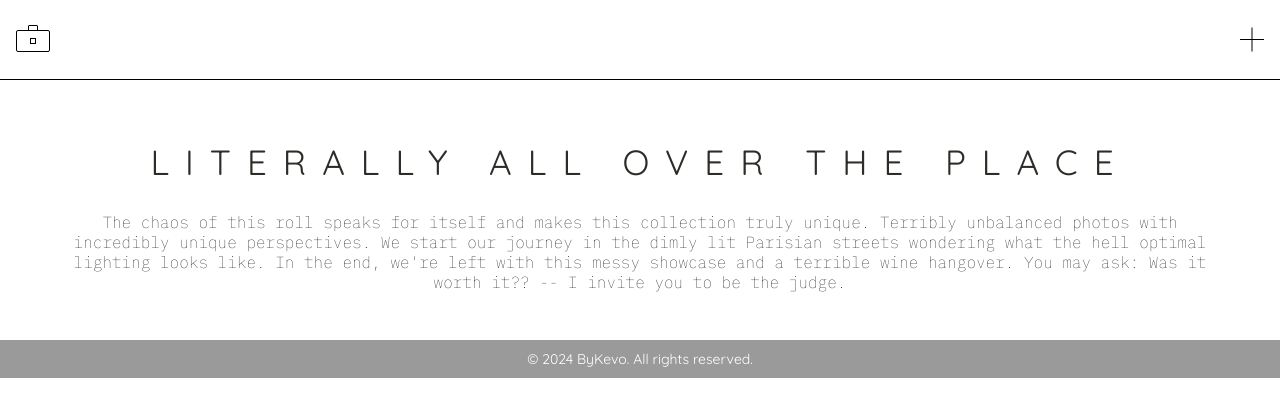
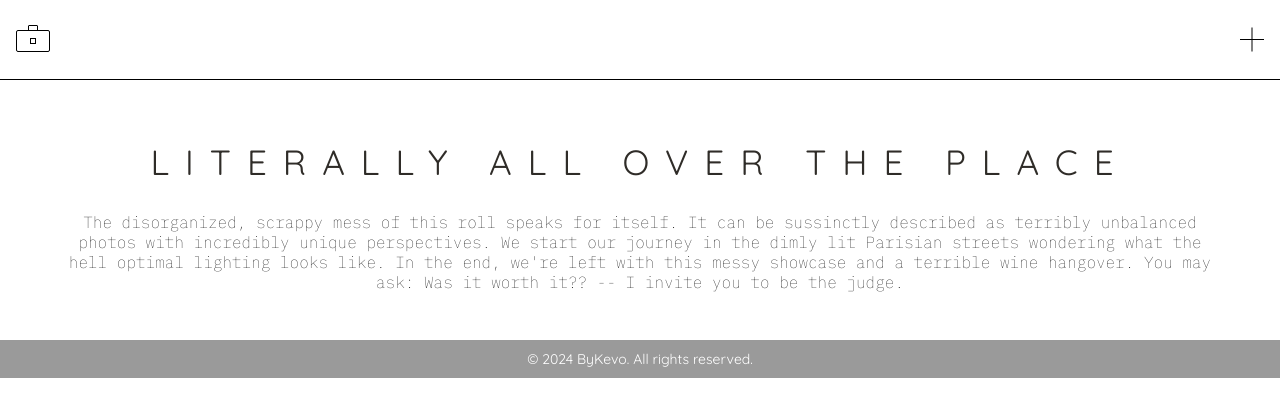
Before and after one commit to keveniskander/photography_portfolio, a React (Create React App) app: page /article3 in a window 1280 px wide. Shown: the top 416 px of the page. Built offline with nearby package versions, Linux system fonts and the light colour scheme; a web font is replaced by a local one.

Commit message:
fix article contents

```diff
--- a/src/Article3.js
+++ b/src/Article3.js
@@ -25,7 +25,7 @@ const ArticleWithImages = () => {
       <div className="article-container">
         <h1>Literally All Over The Place</h1>
         <div className="article-text">
-          <p>The chaos of this roll speaks for itself and makes this collection truly unique. Terribly unbalanced photos with incredibly unique perspectives. We start our journey
+          <p>The disorganized, scrappy mess of this roll speaks for itself. It can be sussinctly described as terribly unbalanced photos with incredibly unique perspectives. We start our journey
             in the dimly lit Parisian streets wondering what the hell optimal lighting looks like. In the end, we're left with this messy showcase and a terrible wine hangover.
             You may ask: Was it worth it?? -- I invite you to be the judge.
           </p>
```
Also changed, not shown: package.json (+4 -3 lines), 1 other file (tests, documents, lock files or other folders).
